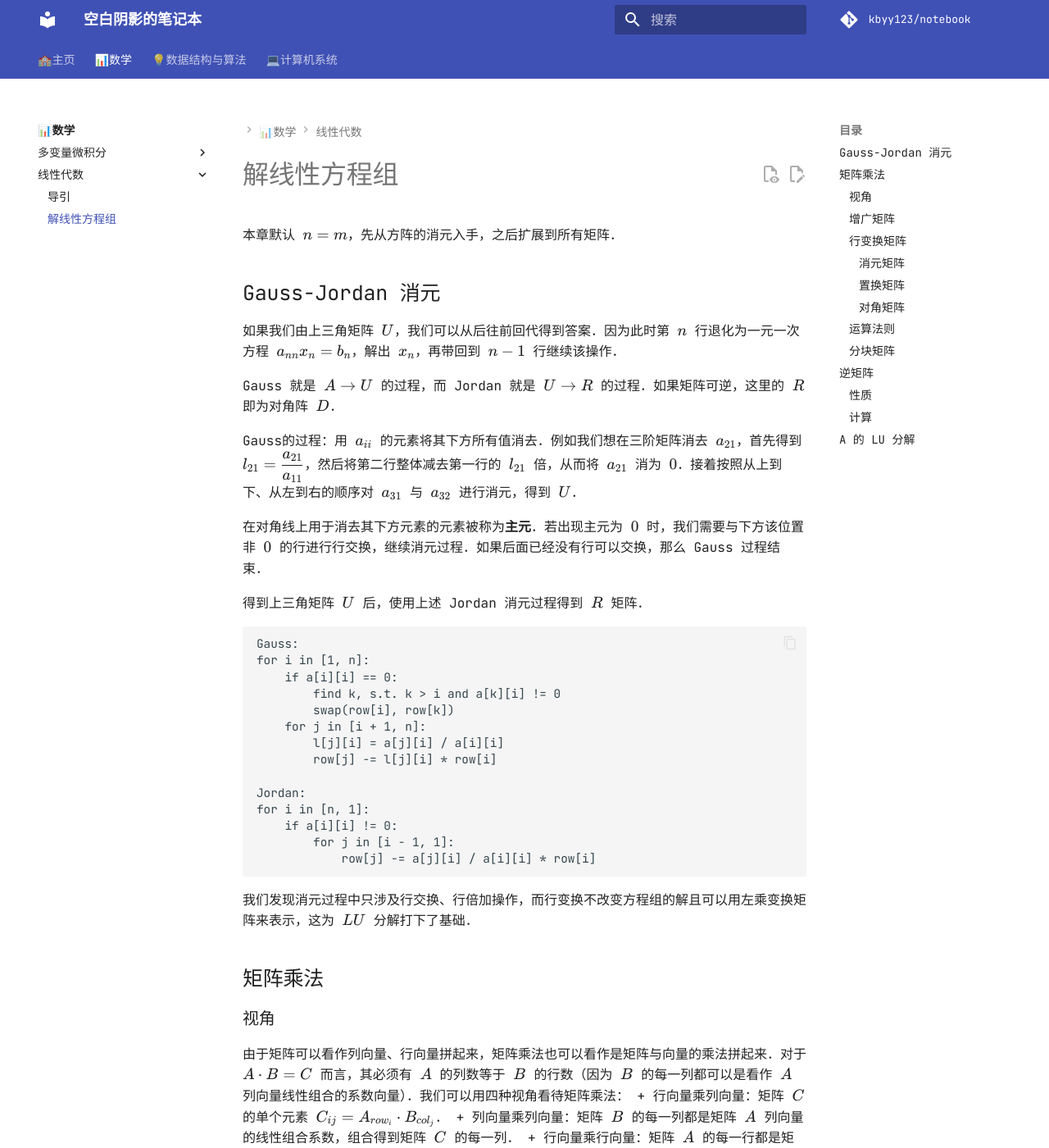
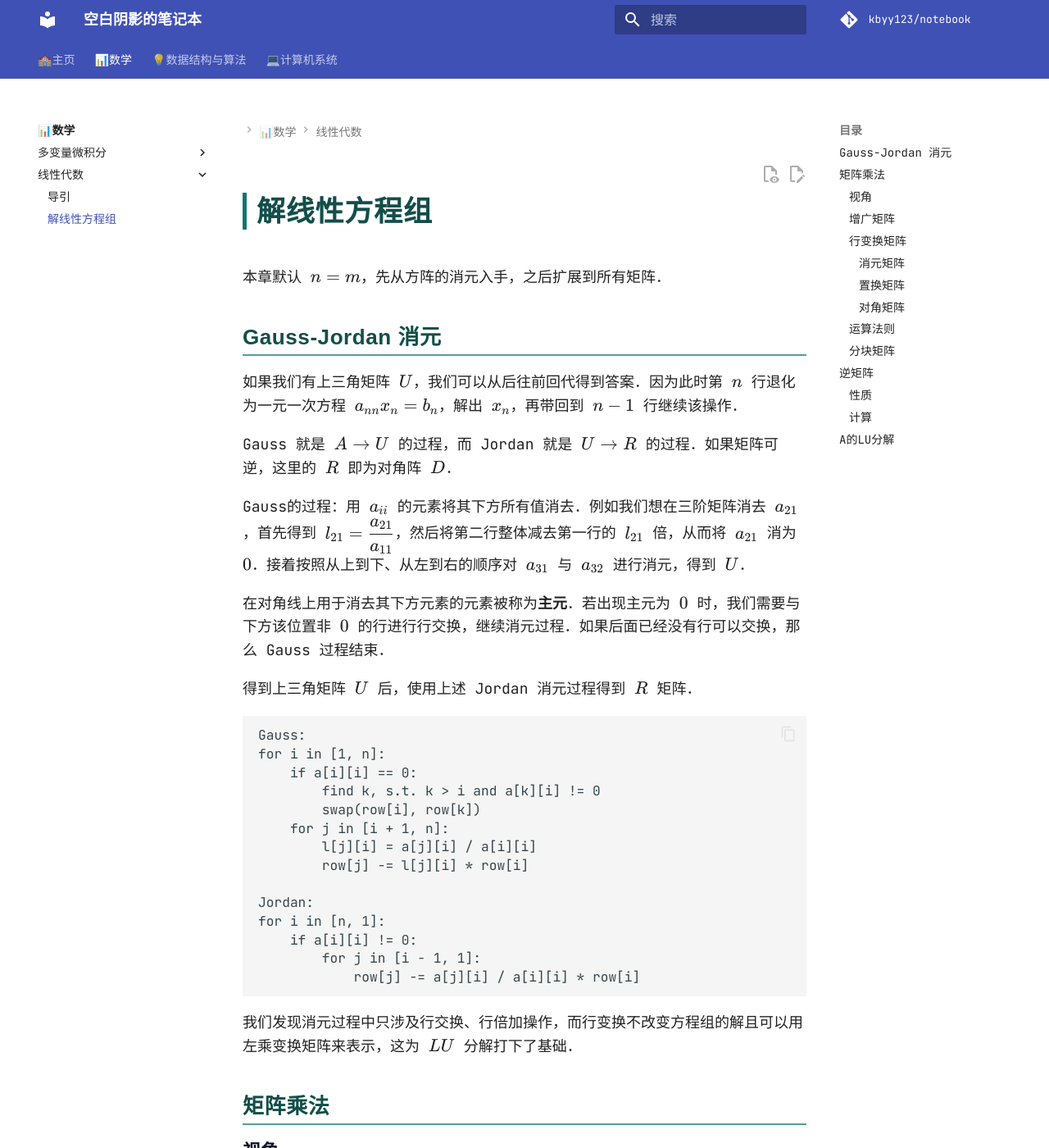
Before and after one commit to kbyy123/notebook, an MkDocs documentation site: the page built from docs/math/linear-algebra/linear-equation.md, in a window 1280 px wide and 1400 px high. Shown: the whole window at 82% size. Built offline with MkDocs 1.6.1 and Material for MkDocs 9.7.7, drawn with Linux system fonts in a browser that asks for light colours; some web fonts are replaced; comment, search, counter and statistics services are not loaded; some of the changed text lies outside the part shown.

Commit message:
update heading font

```diff
--- a/docs/css/font.css
+++ b/docs/css/font.css
@@ -22,7 +22,7 @@
 body, .md-typeset {
   /* 字体序列：代码优先用 JetBrains Mono，正文用霞鹜文楷，最后是系统备选 */
   font-family: 'JetBrains Mono', 'LXGW WenKai Screen', "Microsoft YaHei", sans-serif;
-  font-size: 0.8rem; /* 按照你的要求调小正文字号 */
+  font-size: 0.9rem; /* 按照你的要求调小正文字号 */
   line-height: 1.6;  /* 增加行高，提升阅读舒适度 */
 }
 
@@ -77,3 +77,65 @@ body, .md-typeset {
   font-size: 0.75rem; /* 页脚信息通常比正文略小 */
   color: var(--md-default-fg-color--light);
 }
+
+/* ============================================================
+   6. 标题增强 (Heading Styles)
+   说明：让 Markdown 标题（# ~ ######）在视觉上更醒目。
+   ============================================================ */
+:root {
+  --heading-accent: #0f766e;
+  --heading-main: #134e4a;
+  --heading-sub: #0f172a;
+}
+
+[data-md-color-scheme="slate"] {
+  --heading-accent: #5eead4;
+  --heading-main: #ccfbf1;
+  --heading-sub: #e2e8f0;
+}
+
+.md-typeset h1,
+.md-typeset h2,
+.md-typeset h3,
+.md-typeset h4,
+.md-typeset h5,
+.md-typeset h6 {
+  font-family: 'LXGW WenKai Screen', "Microsoft YaHei", sans-serif;
+  letter-spacing: 0.02em;
+  line-height: 1.3;
+}
+
+.md-typeset h1 {
+  color: var(--heading-main);
+  font-size: 1.95em;
+  font-weight: 800;
+  border-left: 0.25rem solid var(--heading-accent);
+  padding-left: 0.6rem;
+  margin-top: 1.2em;
+}
+
+.md-typeset h2 {
+  color: var(--heading-main);
+  font-size: 1.45em;
+  font-weight: 760;
+  border-bottom: 0.12rem solid color-mix(in srgb, var(--heading-accent) 70%, transparent);
+  padding-bottom: 0.2rem;
+}
+
+.md-typeset h3 {
+  color: var(--heading-sub);
+  font-size: 1.2em;
+  font-weight: 720;
+}
+
+.md-typeset h4,
+.md-typeset h5,
+.md-typeset h6 {
+  color: var(--heading-sub);
+  font-weight: 680;
+}
+
+/* 同步强化标题锚点图标颜色 */
+.md-typeset .headerlink {
+  color: var(--heading-accent);
+}
--- a/docs/math/linear-algebra/linear-equation.md
+++ b/docs/math/linear-algebra/linear-equation.md
@@ -1,7 +1,7 @@
 # 解线性方程组
 本章默认 $n=m$，先从方阵的消元入手，之后扩展到所有矩阵．
 ## Gauss-Jordan 消元
-如果我们由上三角矩阵 $U$，我们可以从后往前回代得到答案．因为此时第 $n$ 行退化为一元一次方程 $a_{nn}x_{n}=b_{n}$，解出 $x_{n}$，再带回到 $n-1$ 行继续该操作．
+如果我们有上三角矩阵 $U$，我们可以从后往前回代得到答案．因为此时第 $n$ 行退化为一元一次方程 $a_{nn}x_{n}=b_{n}$，解出 $x_{n}$，再带回到 $n-1$ 行继续该操作．
 
 Gauss 就是 $A\to U$ 的过程，而 Jordan 就是 $U\to R$ 的过程．如果矩阵可逆，这里的 $R$ 即为对角阵 $D$．
 
@@ -31,7 +31,10 @@ for i in [n, 1]:
 
 ## 矩阵乘法
 ### 视角
-由于矩阵可以看作列向量、行向量拼起来，矩阵乘法也可以看作是矩阵与向量的乘法拼起来．对于 $A\cdot B =C$ 而言，其必须有 $A$ 的列数等于 $B$ 的行数（因为 $B$ 的每一列都可以是看作 $A$ 列向量线性组合的系数向量）．我们可以用四种视角看待矩阵乘法：
+由于矩阵可以看作列向量、行向量拼起来，矩阵乘法也可以看作是矩阵与向量的乘法拼起来．对于 $A\cdot B =C$ 而言，其必须有 $A$ 的列数等于 $B$ 的行数（因为 $B$ 的每一列都可以是看作 $A$ 列向量线性组合的系数向量）．
+
+我们可以用四种视角看待矩阵乘法：
+
 + 行向量乘列向量：矩阵 $C$ 的单个元素 $C_{ij}=A_{row_{i}}\cdot B_{col_{j}}$．
 + 列向量乘列向量：矩阵 $B$ 的每一列都是矩阵 $A$ 列向量的线性组合系数，组合得到矩阵 $C$ 的每一列．
 + 行向量乘行向量：矩阵 $A$ 的每一行都是矩阵 $B$ 行向量的线性组合系数，组合得到矩阵 $C$ 的每一行．
@@ -159,7 +162,7 @@ $$
 我们先来探索一下逆矩阵性质．
 
 + 首先是左右逆等效．若 $BA=I$ 且 $AC=I$，则 $(BA)C=B(AC) \implies C=B$，即左逆等于右逆，因此 $A^{-1}A$ 与 $AA^{-1}$ 等价．同时我们也证明了：一个矩阵至多有一个逆矩阵．显然，矩阵可逆的必要条件是方阵，不然 $A^{-1}A$ 与 $AA^{-1}$ 的阶数不同．
-+ 矩阵乘积的逆：可以将矩阵乘法看作栈，对于矩阵 $AB$，想要将其变换为 $I$，首先需要消除栈顶的 $A$，因此先对其左乘 $A^{-1}$；此时栈中剩下 $B$，再次左乘 $B^{-1}$ 即可，得到 $(AB)^{-1} =B^{-1}A^{-1}$．
++ 矩阵乘积的逆．可以将矩阵乘法看作栈，对于矩阵 $AB$，想要将其变换为 $I$，首先需要消除栈顶的 $A$，因此先对其左乘 $A^{-1}$；此时栈中剩下 $B$，再次左乘 $B^{-1}$ 即可，得到 $(AB)^{-1} =B^{-1}A^{-1}$．
 + 对于上/下三角矩阵而言，其逆矩阵依然是上/下三角矩阵．以上三角矩阵为例，考虑逆矩阵对其右乘：逆矩阵的第一列为原矩阵列向量的线性组合系数，该线性组合得到单位向量的第一列；显然逆矩阵的元素 $A^{-1}_{n1}$ 必须为 $0$，否则 $A$ 的第 $n$ 列加入后，得到的列向量最后一个分量不为 $0$（其他向量最后一个分量均为 $0$，无法将其消去）．然后递归得到 $A^{{-1}}_{(n-1)1}$ 为 $0$，直到 $A^{-1}_{21}$ 都为 $0$，第一列只有 $A^{-1}_{11}$ 不为 $0$．其他列同理．
 
 ### 计算
@@ -167,7 +170,7 @@ $$
 
 显然，如果 $A$ 的部分无法化为 $I$，则不存在逆矩阵．而 $A$ 的部分能化为 $I$ 的充要条件为 $A$ 在进行 Gauss过程中每一行都存在主元．因此若 $A$ 的主元数小于 $n$，其就是不可逆矩阵．
 
-## A 的 LU 分解
+## A的LU分解
 注：在讨论 $LU$ 分解时，默认 $A$ 可逆，并且在进行 Gauss操作时无需进行行置换，也就是只有 $E$ 的参与；若需要行置换，参考后文的 $PA=LU$．
 
 ???+ question "为什么我们需要LU分解"
@@ -222,7 +225,7 @@ $$
 
 在此，先证明一个引理：
 
-!!! quote "消元矩阵的逆"
+???+ quote "消元矩阵的逆"
 
 	对于消元矩阵 $E_{ij}$，若想找到其逆矩阵，可以从实际意义出发：当 $E_{ij}$ 一个矩阵后，它会使该矩阵第 $i$ 行加上自身第 $j$ 行的 $e_{ij}$ 倍；而想要抵消该操作，当然是把加上的这行减回去，即逆矩阵满足元素 $e^{-1}_{ij}=-e_{ij}$．
 
@@ -366,6 +369,6 @@ $$
 
 	复杂度为 $O(n^{3})$．
 
-	接着考虑对 $\boldsymbol{b}$ 的操作：此时 $A=LU$ 已知，计算 $\boldsymbol{b}$ 的复杂度相当于两个三角形方程组的和，即计算单个三角形方程组的复杂度．以 $U\boldsymbol{x=c}$ 为例，首先消去最后一列除 $u_{nn}$ 的元素，但此时只需要对单元素操作而不需要对整行操作，时间复杂度 $O(n)$，总复杂度 $O(n^2)$．
+	接着考虑对 $\boldsymbol{b}$ 的操作．此时 $A=LU$ 已知，计算 $\boldsymbol{b}$ 的复杂度相当于两个三角形方程组的和，即计算单个三角形方程组的复杂度．以 $U\boldsymbol{x=c}$ 为例，首先消去最后一列除 $u_{nn}$ 的元素，但此时只需要对单元素操作而不需要对整行操作，时间复杂度 $O(n)$，总复杂度 $O(n^2)$．
 
 	因此，主要的复杂度就在 $LU$ 分解上，后续对于每个 $\boldsymbol{b}$ 的计算是很快速的．
```
Also changed, not shown: docs/math/linear-algebra/index.md (+2 -1 lines), docs/math/linear-algebra/introduction.md (+5 -1 lines).
